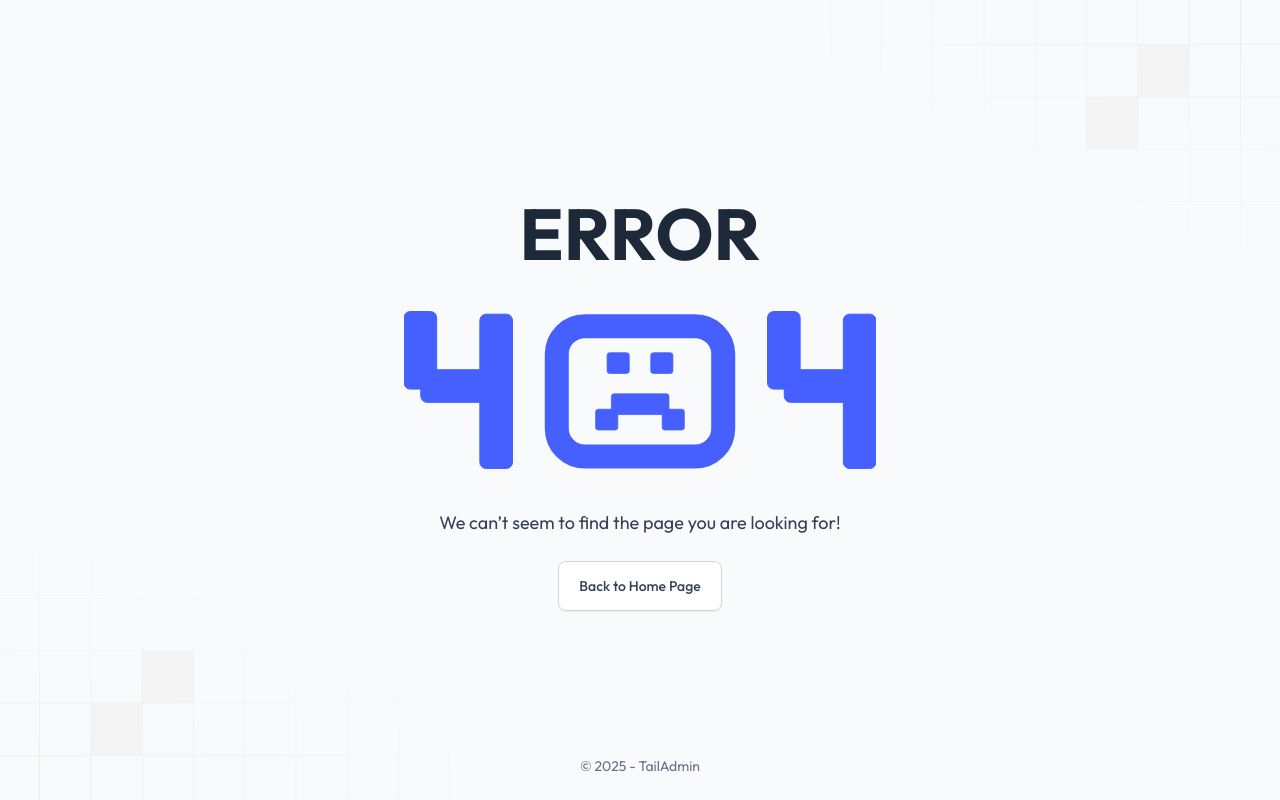
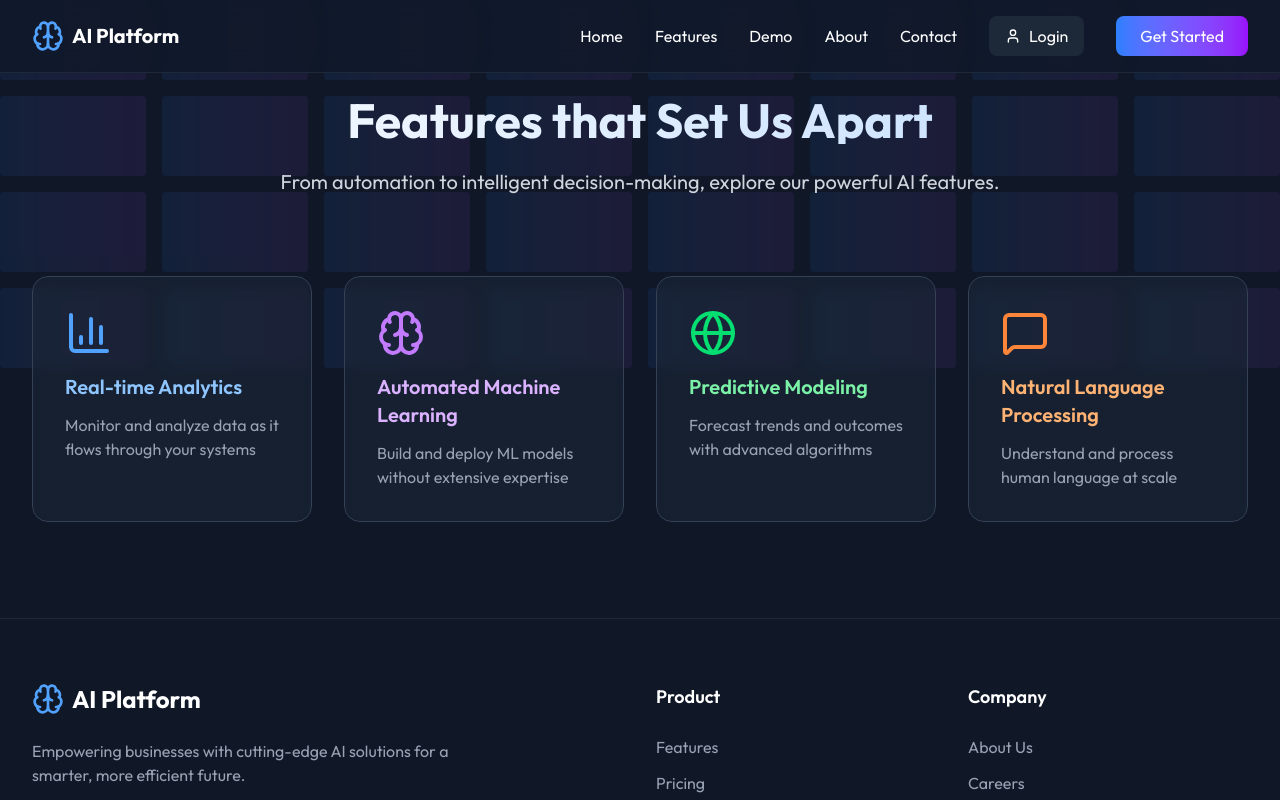
Before and after one commit to msaShahid/mega_project, a Next.js app in the folder next15/: page /features in a window 1280 px wide. Before the commit this address had no page. Shown: the top 800 px of the page. Built offline with nearby package versions, Linux system fonts and the light colour scheme.

Commit message:
`feat: add features page to render Features component`

```diff
--- /dev/null
+++ b/next15/src/app/(public)/features/page.tsx
@@ -0,0 +1,14 @@
+import type { Metadata } from "next";
+import Features from "@/components/website/features";
+
+export const metadata: Metadata = {
+  title: "Features | AI Platform",
+  description: "Get in touch with our AI experts and explore tailored solutions.",
+};
+export default function FeaturesPage() {
+  return (
+    <div>
+      <Features/>
+    </div>
+  );
+}
--- /dev/null
+++ b/next15/src/components/website/features.tsx
@@ -0,0 +1,55 @@
+"use client";
+import { BarChart3, Brain, Globe, MessageSquare } from "lucide-react";
+
+export default function FeaturesSection(){
+    return(
+        <section id="features" className="py-24 bg-gray-900 relative overflow-hidden">
+            <div className="absolute inset-0">
+            <div className="absolute top-0 left-0 w-full h-full opacity-10">
+                <div className="grid grid-cols-8 gap-4 animate-pulse">
+                {[...Array(32)].map((_, i) => (
+                    <div key={i} className="h-20 bg-gradient-to-r from-blue-500 to-purple-500 rounded"></div>
+                ))}
+                </div>
+            </div>
+            </div>
+
+            <div className="relative z-10 max-w-7xl mx-auto px-4 sm:px-6 lg:px-8">
+            <div className="text-center mb-20">
+                <h2 className="text-5xl font-bold mb-6 bg-gradient-to-r from-white to-blue-200 bg-clip-text text-transparent">
+                Features that Set Us Apart
+                </h2>
+                <p className="text-xl text-gray-300 max-w-3xl mx-auto">
+                From automation to intelligent decision-making, explore our powerful AI features.
+                </p>
+            </div>
+
+            <div className="grid md:grid-cols-2 lg:grid-cols-4 gap-8">
+                <div className="bg-gray-800/50 backdrop-blur-sm p-8 rounded-2xl border border-gray-700 hover:border-blue-500 transition-all hover:transform hover:scale-105">
+                <BarChart3 className="h-12 w-12 text-blue-400 mb-4" />
+                <h3 className="text-xl font-semibold mb-3 text-blue-300">Real-time Analytics</h3>
+                <p className="text-gray-400">Monitor and analyze data as it flows through your systems</p>
+                </div>
+
+                <div className="bg-gray-800/50 backdrop-blur-sm p-8 rounded-2xl border border-gray-700 hover:border-purple-500 transition-all hover:transform hover:scale-105">
+                <Brain className="h-12 w-12 text-purple-400 mb-4" />
+                <h3 className="text-xl font-semibold mb-3 text-purple-300">Automated Machine Learning</h3>
+                <p className="text-gray-400">Build and deploy ML models without extensive expertise</p>
+                </div>
+
+                <div className="bg-gray-800/50 backdrop-blur-sm p-8 rounded-2xl border border-gray-700 hover:border-green-500 transition-all hover:transform hover:scale-105">
+                <Globe className="h-12 w-12 text-green-400 mb-4" />
+                <h3 className="text-xl font-semibold mb-3 text-green-300">Predictive Modeling</h3>
+                <p className="text-gray-400">Forecast trends and outcomes with advanced algorithms</p>
+                </div>
+
+                <div className="bg-gray-800/50 backdrop-blur-sm p-8 rounded-2xl border border-gray-700 hover:border-orange-500 transition-all hover:transform hover:scale-105">
+                <MessageSquare className="h-12 w-12 text-orange-400 mb-4" />
+                <h3 className="text-xl font-semibold mb-3 text-orange-300">Natural Language Processing</h3>
+                <p className="text-gray-400">Understand and process human language at scale</p>
+                </div>
+            </div>
+            </div>
+        </section>
+    )
+}
```
